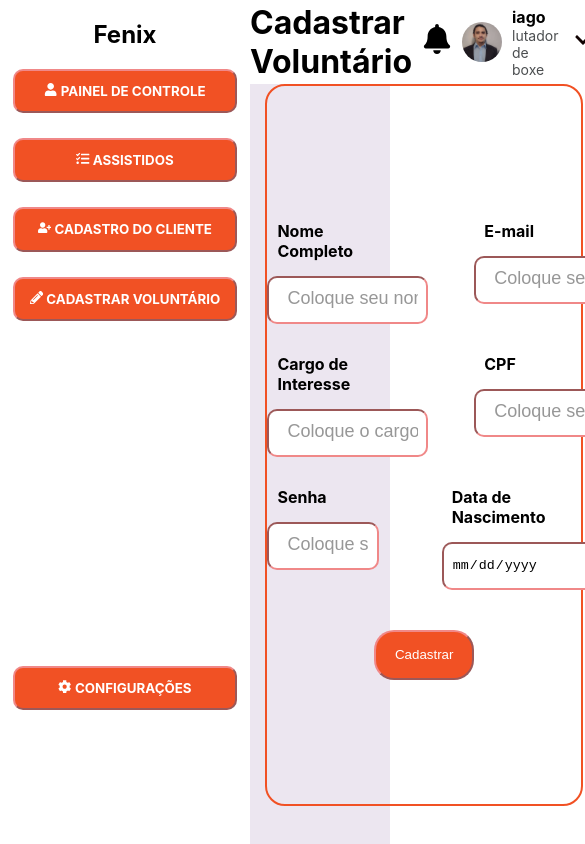
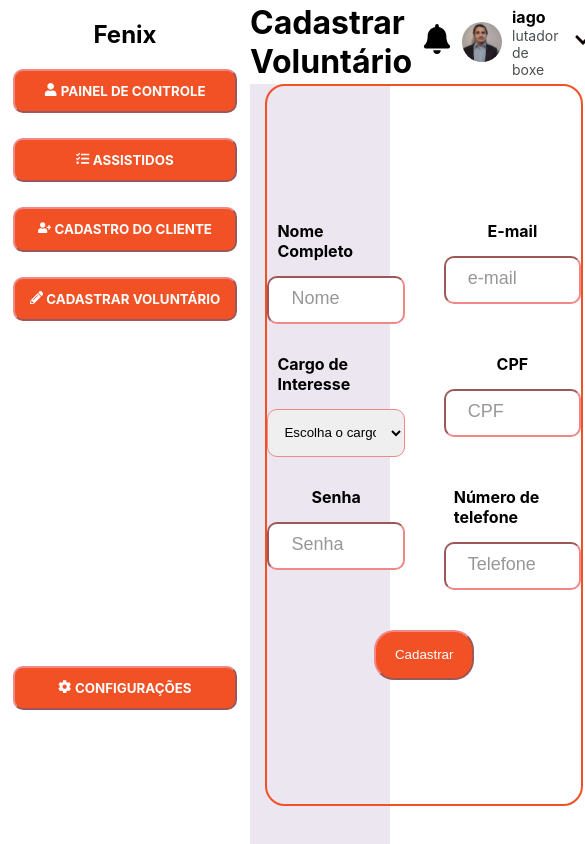
Before and after one commit to ghts2110/Fenix, a React (Create React App) app in the folder web/: page /register in a window 390 px wide. Shown: the top 844 px of the page, 585 px wide, since content can reach past the window. Built offline with nearby package versions, Linux system fonts and the light colour scheme.

Commit message:
responsive feature/responsive

```diff
--- a/web/src/components/TelaAssisted/Assisted.module.css
+++ b/web/src/components/TelaAssisted/Assisted.module.css
@@ -1,41 +1,16 @@
+.TelaAssisted {
+    width: 100vw;
+    height: 100vh;
+}
+
 .container {
     display: flex;
     background-color: #ECE6F0;
-
 }
 
 .container2 {
+    width: 100%;
     display: flex;
     align-items: center;
     flex-direction:  column;
 }
-
-.item1{
-    width: 400px;
-    height: 1080px;
-    top: 1050px;
-    left: 76px;
-    gap: 0px;
-    border-radius: 20px 0px 0px 0px;
-    opacity: 0px;
-}
-
-.item2{
-    width: auto;
-    height: 105px;
-    top: 1050px;
-    left: 457px;
-    gap: 0px;
-    opacity: 0px;
-
-}
-
-.item3{
-    display: flex;
-    align-items: center;
-    flex-direction:  column;
-}
-
-.TelaDashboard{
-    background-color: #ECE6F0;
-}
--- a/web/src/components/TelaAssisted/index.js
+++ b/web/src/components/TelaAssisted/index.js
@@ -5,7 +5,7 @@ import Box from "./BoxAssisted";
 
 function Assisted() {
   return (
-    <main className={styles.Assisted}>
+    <main className={styles.TelaAssisted}>
       <div className={styles.container}>
         <NavigatePanel className={styles.item1} />
         <div className={styles.container2}>
--- a/web/src/components/TelaClient/TelaClient.module.css
+++ b/web/src/components/TelaClient/TelaClient.module.css
@@ -1,39 +1,16 @@
+.TelaClient{
+    width: 100vw;
+    height: 100vh;
+}
+
 .container {
     display: flex;
+    background-color: #ECE6F0;
 }
 
 .container2 {
+    width: 100%;
     display: flex;
     align-items: center;
     flex-direction:  column;
 }
-
-.item1{
-    width: 400px;
-    height: 1080px;
-    top: 1050px;
-    left: 76px;
-    gap: 0px;
-    border-radius: 20px 0px 0px 0px;
-    opacity: 0px;
-}
-
-.item2{
-    width: auto;
-    height: 105px;
-    top: 1050px;
-    left: 457px;
-    gap: 0px;
-    opacity: 0px;
-
-}
-
-.item3{
-    display: flex;
-    align-items: center;
-    flex-direction:  column;
-}
-
-.TelaDashboard{
-    background-color: #ECE6F0;
-}
--- a/web/src/components/TelaDashboard/TelaDashboard.module.css
+++ b/web/src/components/TelaDashboard/TelaDashboard.module.css
@@ -9,6 +9,7 @@
 }
 
 .container2 {
+    width: 100%;
     display: flex;
     align-items: center;
     flex-direction:  column;
--- a/web/src/components/TelaDashboard/index.js
+++ b/web/src/components/TelaDashboard/index.js
@@ -3,7 +3,7 @@ import Header from "../Header";
 import NavigatePanel from "../NavigatePanel";
 import Box from "./BoxDashboard";
 
-function TelaRegister() {
+function TelaDashboard() {
   return (
     <main className={styles.TelaRegister}>
       <div className={styles.container}>
@@ -23,4 +23,4 @@ function TelaRegister() {
   );
 }
 
-export default TelaRegister;
+export default TelaDashboard;
--- a/web/src/components/TelaRegister/BoxRegister/BoxRegister.module.css
+++ b/web/src/components/TelaRegister/BoxRegister/BoxRegister.module.css
@@ -14,9 +14,21 @@
 
 }
 
+.forms{
+  width: 100%;
+  height: 100%;
+}
+
 .formGroup1 {
   display: flex;
-  gap: 100px;
+  gap: 10vw;
+}
+
+.BoxLabelInput{
+  width: 50%;
+  display: flex;
+  align-items: center;
+  flex-direction: column;
 }
 
 .label {
@@ -28,8 +40,8 @@
 }
 
 .input {
-  width: 150%;
-  padding: 8px;
+  width: 100%;
+  padding: 12px;
   border-radius: 4px;
   box-sizing: border-box;
   border-radius: 10px;
@@ -55,20 +67,3 @@
     margin-right: auto; /* Centraliza o botão horizontalmente */
     text-align: center;
 }
-
-.forms{
-    width: 1000px;
-    height: 600px;
-
-    border-radius: 20px;
-    border: #F15124;
-    border-width: 2px;
-    border-style:solid;
-
-    display: flex;
-    align-items: center;
-    flex-direction:  column;
-
-    margin-top: 50px;
-    margin-bottom: 50px;
-}
--- a/web/src/components/TelaRegister/BoxRegister/index.js
+++ b/web/src/components/TelaRegister/BoxRegister/index.js
@@ -20,7 +20,7 @@ const Register = () => {
       method: "POST",
 
       headers: headersJson,
-      body: JSON.stringify({name:name, email: email, password: password, position:position, cpf:cpf, birthDay:birthDay}),
+      body: JSON.stringify({ name: name, email: email, password: password, position: position, cpf: cpf, birthDay: birthDay }),
     });
     const data = await response.json();
     console.log(response);
@@ -31,74 +31,81 @@ const Register = () => {
     <section className={styles.Register}>
       <form>
         <div className={styles.formGroup1}>
-          <div className={styles.boxName}>
+          <div className={styles.BoxLabelInput}>
             <label className={styles.label}>Nome Completo</label>
             <input className={styles.input}
               type="text"
               name="name"
               id="name"
-              placeholder="Coloque seu nome"
+              placeholder="Nome"
               required
             />
           </div>
 
-          <div className={styles.boxEmail}>
+          <div className={styles.BoxLabelInput}>
             <label className={styles.label}>E-mail</label>
             <input className={styles.input}
               type="email"
               name="email"
               id="email"
-              placeholder="Coloque seu e-mail"
+              placeholder="e-mail"
               required
             />
           </div>
         </div>
 
         <div className={styles.formGroup1}>
-          <div className={styles.boxPosition}>
-            <label className={styles.label}>Cargo de Interesse</label>
-            <input className={styles.input}
-              type="text"
+          <div className={styles.BoxLabelInput}>
+            <label className={styles.label} htmlFor="position">Cargo de Interesse</label>
+            <select
+              className={styles.input}
               name="position"
               id="position"
-              placeholder="Coloque o cargo que você deseja"
               required
-            />
+            >
+              <option value="" disabled selected>Escolha o cargo</option>
+              <option value="juridico">Jurídico</option>
+              <option value="financeiro">Financeiro</option>
+              <option value="psicossocial">Psicossocial</option>
+            </select>
           </div>
 
-          <div className={styles.boxCPF}>
+          <div className={styles.BoxLabelInput}>
             <label className={styles.label}>CPF</label>
             <input className={styles.input}
               type="text"
               name="cpf"
               id="cpf"
-              placeholder="Coloque seu CPF"
+              placeholder="CPF"
               required
             />
           </div>
         </div>
 
         <div className={styles.formGroup1}>
-          <div className={styles.boxPassword}>
+          <div className={styles.BoxLabelInput}>
             <label className={styles.label}>Senha</label>
             <input className={styles.input}
               type="password"
               name="password"
               id="password"
-              placeholder="Coloque sua senha"
+              placeholder="Senha"
               required
             />
           </div>
 
-          <div className={styles.boxBirthDay}>
-            <label className={styles.label}>Data de Nascimento</label>
-            <input className={styles.input}
-              type="date"
-              name="birthDay"
-              id="birthDay"
+          <div className={styles.BoxLabelInput}>
+            <label className={styles.label} htmlFor="phoneNumber">Número de telefone</label>
+            <input
+              className={styles.input}
+              type="tel"
+              name="phoneNumber"
+              id="phoneNumber"
+              placeholder="Telefone"
               required
             />
           </div>
+
         </div>
 
         <button className={styles.btResister} type="submit" onClick={addbanck}>
--- a/web/src/components/TelaRegister/Register.module.css
+++ b/web/src/components/TelaRegister/Register.module.css
@@ -1,41 +1,16 @@
+.TelaRegister{
+    width: 100vw;
+    height: 100vh;
+}
+
 .container {
     display: flex;
     background-color: #ECE6F0;
-
 }
 
 .container2 {
+    width: 100%;
     display: flex;
     align-items: center;
     flex-direction:  column;
 }
-
-.item1{
-    width: 400px;
-    height: 1080px;
-    top: 1050px;
-    left: 76px;
-    gap: 0px;
-    border-radius: 20px 0px 0px 0px;
-    opacity: 0px;
-}
-
-.item2{
-    width: auto;
-    height: 105px;
-    top: 1050px;
-    left: 457px;
-    gap: 0px;
-    opacity: 0px;
-
-}
-
-.item3{
-    display: flex;
-    align-items: center;
-    flex-direction:  column;
-}
-
-.TelaDashboard{
-    background-color: #ECE6F0;
-}
```
